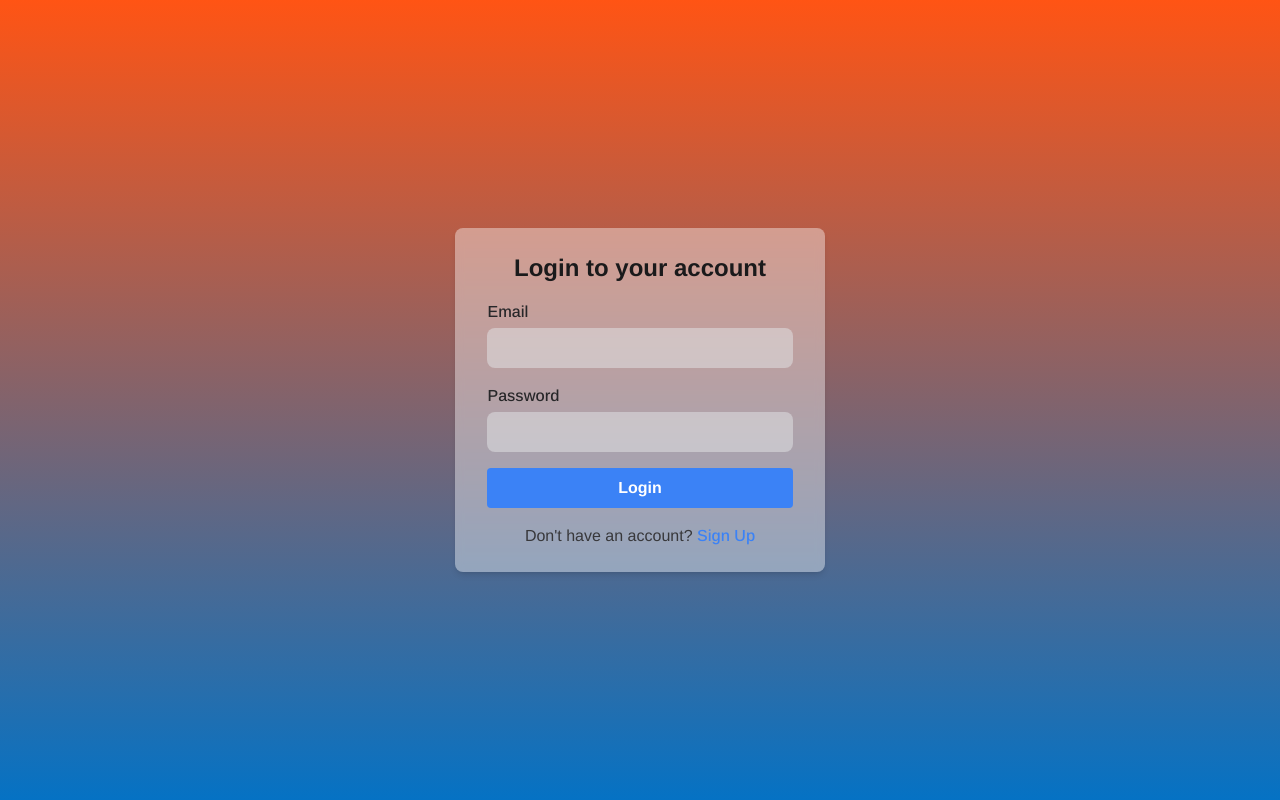
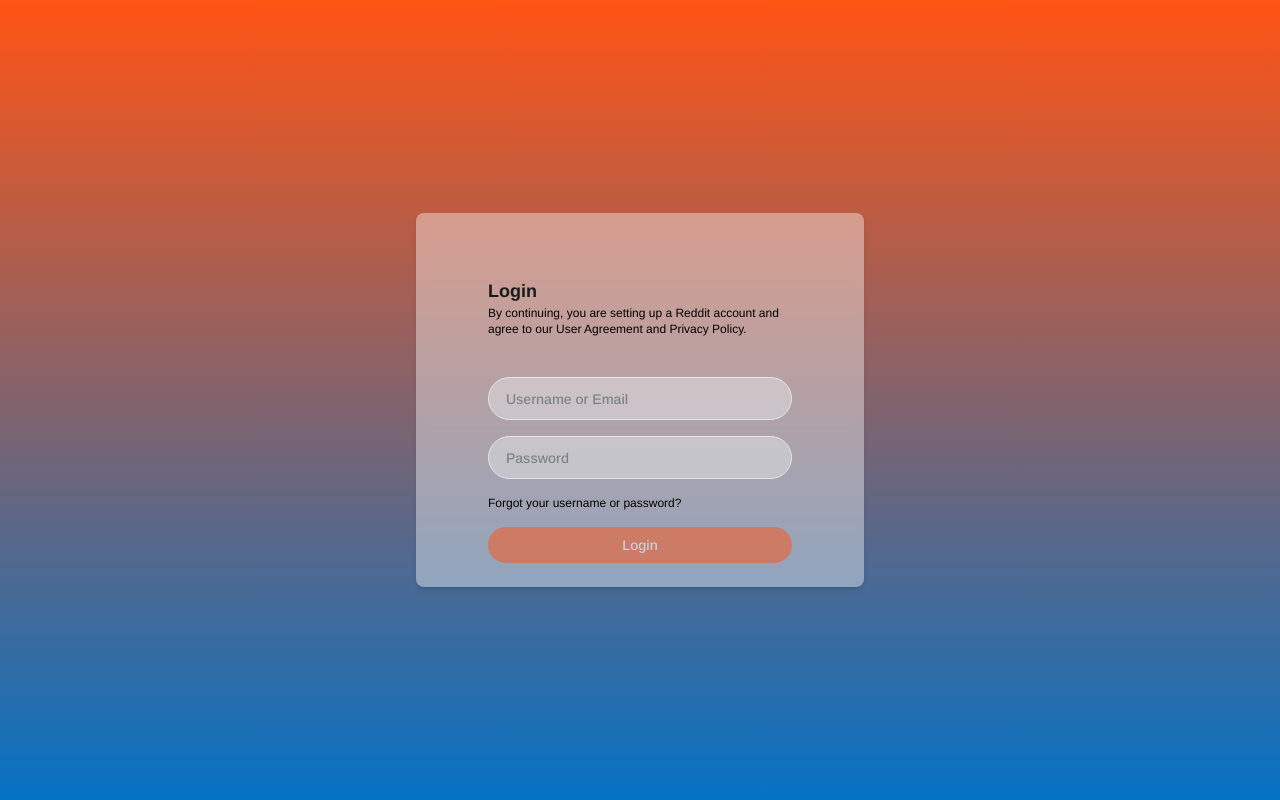
Before and after one commit to saalikimtiaz2/RedditClone-Frontend, a React (Vite) app: page /login in a window 1280 px wide. Built offline with nearby package versions, Linux system fonts and the light colour scheme; no server answers.

Commit message:
implimented the login functionality

```diff
--- a/src/components/Navigation/Header/index.tsx
+++ b/src/components/Navigation/Header/index.tsx
@@ -166,18 +166,18 @@
           <div className='relative'>
             <Menu as='div' className='relative inline-block text-left'>
               <Menu.Button
-                className={`flex items-center gap-x-4 rounded-lg border border-gray-100 ${
+                className={`flex items-center gap-x-4 rounded-lg border border-gray-200 ${
                   isAuth ? 'p-1' : 'px-4 py-3'
                 } dark:border-gray-700`}
               >
                 {isAuth ? (
                   <div className='flex items-center justify-between'>
-                    <div className='flex items-center gap-x-2 md:w-52'>
+                    <div className='flex items-center gap-x-2 xs:w-14 md:w-52'>
                       <img
                         src='https://johannesippen.com/img/blog/humans-not-users/header.jpg'
                         className='h-10 w-10 rounded-lg object-cover object-center'
                       />
-                      <div className='text-left'>
+                      <div className='text-left xs:hidden md:inline'>
                         <p className='text-sm'>username</p>
                         <p className='text-xs text-gray-500'>1 karma</p>
                       </div>
--- a/src/containers/Forms/Login/index.tsx
+++ b/src/containers/Forms/Login/index.tsx
@@ -1,27 +1,22 @@
+import { LoginCredentialsInterface } from 'interfaces/authSliceInterfaces'
 import { useState } from 'react'
-import { useDispatch } from 'react-redux'
-import { useNavigate } from 'react-router-dom'
-import { loginUser } from '../../../redux/reducers/authSlice'
-
-type LoginCredentials = {
-  email: string
-  password: string
-}
+import { Puff } from 'react-loader-spinner'
+import { loginUser } from 'redux/reducers/authSlice'
+import { useAppDispatch, useAppSelector } from 'redux/store'
 
 const LoginForm = () => {
-  const navigate = useNavigate()
+  const { error, loading } = useAppSelector(state => state.authSlice)
 
-  const [credentials, setCredentials] = useState<LoginCredentials>({
+  const [credentials, setCredentials] = useState<LoginCredentialsInterface>({
     email: '',
     password: '',
   })
 
-  const dispatch = useDispatch()
+  const dispatch = useAppDispatch()
 
   const handleUserLogin = () => {
     if (credentials.email !== '' && credentials.password !== '') {
-      dispatch(loginUser({ password: credentials.password, email: credentials.email }))
-      navigate('/profile')
+      dispatch(loginUser(credentials))
     }
   }
 
@@ -68,12 +63,14 @@
                 evt.preventDefault()
                 handleUserLogin()
               }}
-              disabled={credentials.email === '' && credentials.password === ''}
-              className='focus:shadow-outline w-full rounded-full bg-primary px-4 py-2 font-bold text-white focus:outline-none disabled:opacity-40'
+              disabled={(credentials.email === '' && credentials.password === '') || loading}
+              className='btn mt-4 w-full rounded-full bg-primary text-white disabled:opacity-50'
             >
-              Login
+              {loading ? <Puff color='#fff' width='20px' height='20px' /> : 'Login'}
             </button>
           </div>
+
+          {error !== null && <p className='mt-4 text-center text-sm text-red-600'>{error.data.message}</p>}
         </form>
       </div>
     </>
--- a/src/pages/AuthPages/Login/index.tsx
+++ b/src/pages/AuthPages/Login/index.tsx
@@ -1,88 +1,10 @@
-import { useState } from 'react'
-import { useDispatch } from 'react-redux'
-import { useNavigate } from 'react-router-dom'
-import { loginUser } from '../../../redux/reducers/authSlice'
-
-type LoginCredentials = {
-  email: string
-  password: string
-}
+import LoginForm from 'containers/Forms/Login'
 
 const Login = () => {
-  const navigate = useNavigate()
-
-  const [credentials, setCredentials] = useState<LoginCredentials>({
-    email: '',
-    password: '',
-  })
-
-  const dispatch = useDispatch()
-
-  const handleUserLogin = () => {
-    if (credentials.email !== '' && credentials.password !== '') {
-      dispatch(loginUser({ name: '', email: credentials.email }))
-      navigate('/profile')
-    }
-  }
-
   return (
     <div className='flex h-screen items-center justify-center bg-gradient-to-b from-primary to-secondary'>
       <div className='max-w-md rounded-lg bg-white bg-opacity-40 px-8 py-6 shadow-md backdrop-blur-sm'>
-        <h2 className='mb-4 text-center text-2xl font-bold text-gray-800'>Login to your account</h2>
-        <form>
-          <div className='mb-4'>
-            <label htmlFor='email' className='font-medium text-gray-700'>
-              Email
-            </label>
-            <input
-              type='email'
-              name='email'
-              value={credentials.email}
-              onChange={evt =>
-                setCredentials({
-                  ...credentials,
-                  email: evt.target.value,
-                })
-              }
-              className='mt-1 w-full rounded-lg bg-gray-200 bg-opacity-50 px-4 py-2 focus:outline-none focus:ring-2 focus:ring-blue-500'
-            />
-          </div>
-          <div className='mb-4'>
-            <label htmlFor='password' className='font-medium text-gray-700'>
-              Password
-            </label>
-            <input
-              type='password'
-              id='password'
-              value={credentials.password}
-              onChange={evt =>
-                setCredentials({
-                  ...credentials,
-                  password: evt.target.value,
-                })
-              }
-              className='mt-1 w-full rounded-lg bg-gray-200 bg-opacity-50 px-4 py-2 focus:outline-none focus:ring-2 focus:ring-blue-500'
-            />
-          </div>
-          <div>
-            <button
-              type='submit'
-              onClick={evt => {
-                evt.preventDefault()
-                handleUserLogin()
-              }}
-              className='focus:shadow-outline w-full rounded bg-blue-500 px-4 py-2 font-bold text-white hover:bg-blue-700 focus:outline-none'
-            >
-              Login
-            </button>
-          </div>
-        </form>
-        <p className='mt-4 text-center text-gray-600'>
-          Don't have an account?{' '}
-          <button onClick={() => navigate('/signup')} className='font-medium text-blue-500 hover:text-blue-700'>
-            Sign Up
-          </button>
-        </p>
+        <LoginForm />
       </div>
     </div>
   )
--- a/src/pages/AuthPages/Signup/index.tsx
+++ b/src/pages/AuthPages/Signup/index.tsx
@@ -1,143 +1,10 @@
-import { SignupCredentialsInterface } from 'interfaces/authSliceInterfaces'
-import { useState } from 'react'
-import { useNavigate } from 'react-router-dom'
-import { signupUsers } from 'redux/reducers/authSlice'
-import { useAppDispatch } from 'redux/store'
+import SignupForm from 'containers/Forms/Signup'
 
 const Signup = () => {
-  const navigate = useNavigate()
-
-  const [credentials, setCredentials] = useState<SignupCredentialsInterface>({
-    name: '',
-    email: '',
-    password: '',
-    passwordConfirm: '',
-    username: '',
-  })
-
-  const dispatch = useAppDispatch()
-
-  const handleUserSignup = () => {
-    const authData = {
-      username: credentials.username,
-      name: credentials.name,
-      email: credentials.email,
-      password: credentials.password,
-      passwordConfirm: credentials.passwordConfirm,
-    }
-
-    if (credentials.email !== '' && credentials.password !== '' && credentials.name !== '') {
-      dispatch(signupUsers(authData))
-      navigate('/profile')
-    }
-  }
-
   return (
     <div className='flex h-screen items-center justify-center bg-gradient-to-b from-primary to-secondary'>
       <div className='max-w-md rounded-lg bg-white bg-opacity-40 px-8 py-6 shadow-md backdrop-blur-sm'>
-        <h2 className='mb-4 text-center text-2xl font-bold text-gray-800'>Create an Account</h2>
-        <form>
-          <div className='mb-4'>
-            <label htmlFor='name' className='font-medium text-gray-700'>
-              Username
-            </label>
-            <input
-              type='text'
-              value={credentials.username}
-              onChange={evt =>
-                setCredentials({
-                  ...credentials,
-                  name: evt.target.value,
-                })
-              }
-              className='mt-1 w-full rounded-lg bg-gray-200 bg-opacity-50 px-4 py-2 focus:outline-none focus:ring-2 focus:ring-blue-500'
-            />
-          </div>
-          <div className='mb-4'>
-            <label htmlFor='name' className='font-medium text-gray-700'>
-              Name
-            </label>
-            <input
-              type='text'
-              value={credentials.name}
-              onChange={evt =>
-                setCredentials({
-                  ...credentials,
-                  name: evt.target.value,
-                })
-              }
-              className='mt-1 w-full rounded-lg bg-gray-200 bg-opacity-50 px-4 py-2 focus:outline-none focus:ring-2 focus:ring-blue-500'
-            />
-          </div>
-          <div className='mb-4'>
-            <label htmlFor='email' className='font-medium text-gray-700'>
-              Email
-            </label>
-            <input
-              type='email'
-              value={credentials.email}
-              onChange={evt =>
-                setCredentials({
-                  ...credentials,
-                  email: evt.target.value,
-                })
-              }
-              className='mt-1 w-full rounded-lg bg-gray-200 bg-opacity-50 px-4 py-2 focus:outline-none focus:ring-2 focus:ring-blue-500'
-            />
-          </div>
-          <div className='mb-4'>
-            <label htmlFor='password' className='font-medium text-gray-700'>
-              Password
-            </label>
-            <input
-              type='password'
-              name='password'
-              value={credentials.password}
-              onChange={evt =>
-                setCredentials({
-                  ...credentials,
-                  password: evt.target.value,
-                })
-              }
-              className='mt-1 w-full rounded-lg bg-gray-200 bg-opacity-50 px-4 py-2 focus:outline-none focus:ring-2 focus:ring-blue-500'
-            />
-          </div>
-          <div className='mb-4'>
-            <label htmlFor='password' className='font-medium text-gray-700'>
-              Confirm Password
-            </label>
-            <input
-              type='passwordConfirm'
-              name='password'
-              value={credentials.passwordConfirm}
-              onChange={evt =>
-                setCredentials({
-                  ...credentials,
-                  password: evt.target.value,
-                })
-              }
-              className='mt-1 w-full rounded-lg bg-gray-200 bg-opacity-50 px-4 py-2 focus:outline-none focus:ring-2 focus:ring-blue-500'
-            />
-          </div>
-          <div>
-            <button
-              type='submit'
-              onClick={evt => {
-                evt.preventDefault()
-                handleUserSignup()
-              }}
-              className='focus:shadow-outline w-full rounded bg-blue-500 px-4 py-2 font-bold text-white hover:bg-blue-700 focus:outline-none'
-            >
-              Sign Up
-            </button>
-          </div>
-        </form>
-        <p className='mt-4 text-center text-gray-600'>
-          Already have an account?{' '}
-          <button onClick={() => navigate('/login')} className='font-medium text-blue-500 hover:text-blue-700'>
-            Sign In
-          </button>
-        </p>
+        <SignupForm />
       </div>
     </div>
   )
--- /dev/null
+++ b/src/redux/extraReduers/index.ts
@@ -0,0 +1,13 @@
+import { AuthStateInterface } from 'interfaces/authSliceInterfaces'
+
+export const pendingAuthState = (state: AuthStateInterface) => {
+  state.loading = true
+  state.error = null
+  state.success = false
+}
+
+export const rejectedAuthState = (state: AuthStateInterface, action: any) => {
+  state.error = action.payload
+  state.loading = false
+  state.success = false
+}
--- a/src/redux/reducers/authSlice.ts
+++ b/src/redux/reducers/authSlice.ts
@@ -1,18 +1,24 @@
 import { createAsyncThunk, createSlice } from '@reduxjs/toolkit'
 import axios from 'axios'
-import { AuthStateInterface, SignupCredentialsInterface, userData } from 'interfaces/authSliceInterfaces'
+import {
+  AuthStateInterface,
+  LoginCredentialsInterface,
+  SignupCredentialsInterface,
+  userData,
+} from 'interfaces/authSliceInterfaces'
+import { pendingAuthState, rejectedAuthState } from 'redux/extraReduers'
 
 const BASE_URL = import.meta.env.VITE_APP_API
 
-const initialState: AuthStateInterface = {
+const initialState = {
   isAuth: false,
   loading: false,
   success: false,
   error: null,
   data: null,
-}
+} as AuthStateInterface
 
-// -------------Signing up users --------------------
+// ------------- SIGNING UP USER --------------------
 
 export const signupUsers = createAsyncThunk('user/signup', async (data: SignupCredentialsInterface, thunkAPI: any) => {
   try {
@@ -23,14 +29,26 @@
   }
 })
 
-// -------------user slices --------------------
+// ------------- LOGGING IN USERS --------------------
+
+export const loginUser = createAsyncThunk('user/login', async (data: LoginCredentialsInterface, thunkAPI: any) => {
+  try {
+    const res = await axios.post<userData>(`${BASE_URL}users/login`, data)
+    return res.data
+  } catch (err: any) {
+    return thunkAPI.rejectWithValue({ ...err.response })
+  }
+})
+
+// ------------- USER SLICES --------------------
 
 const authSlice = createSlice({
   name: 'authUser',
   initialState,
 
+  // 1) Reducers
   reducers: {
-    loginUser(state, action) {
+    login(state, action) {
       state.data = action.payload
       state.isAuth = true
       state.error = null
@@ -43,12 +61,12 @@
       localStorage.removeItem('access-token')
     },
   },
+
+  // 2) Extra Reducers
   extraReducers: builder => {
-    builder.addCase(signupUsers.pending, state => {
-      state.loading = true
-      state.error = null
-      state.success = false
-    })
+    // 2.1) => Signin up User
+    builder.addCase(signupUsers.pending, pendingAuthState)
+    builder.addCase(signupUsers.rejected, rejectedAuthState)
     builder.addCase(signupUsers.fulfilled, (state, action: any) => {
       state.success = true
       state.isAuth = true
@@ -57,13 +75,20 @@
       state.error = null
       localStorage.setItem('access-token', action.payload.token)
     })
-    builder.addCase(signupUsers.rejected, (state, action: any) => {
-      state.error = action.payload
+
+    // 2.2) => Logging in User
+    builder.addCase(loginUser.pending, pendingAuthState)
+    builder.addCase(loginUser.rejected, rejectedAuthState)
+    builder.addCase(loginUser.fulfilled, (state, action: any) => {
+      state.success = true
+      state.isAuth = true
       state.loading = false
-      state.success = false
+      state.error = null
+      // state.data = action.payloads
+      localStorage.setItem('access-token', action.payload.token)
     })
   },
 })
 
-export const { loginUser, logout } = authSlice.actions
+export const { login, logout } = authSlice.actions
 export default authSlice.reducer
```
Also changed, not shown: src/containers/Forms/Signup/index.tsx (+2 -9 lines), src/interfaces/authSliceInterfaces.ts (+9 -5 lines), src/interfaces/config.d.ts (deleted).
